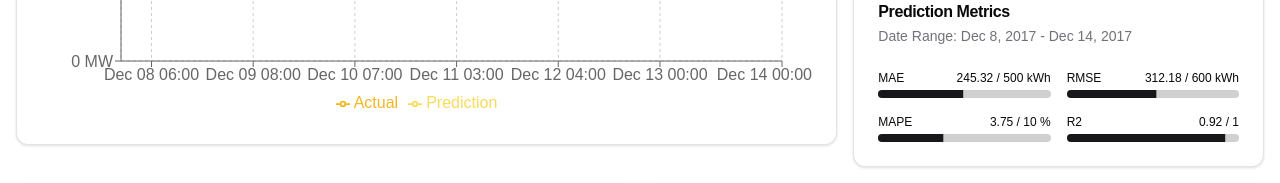
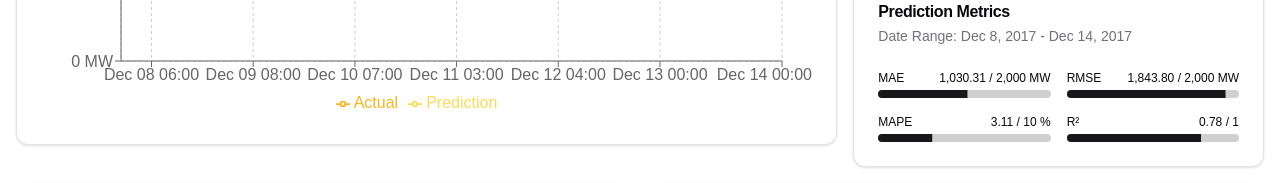
Before and after one commit to henrykobutra/energyblitz, a Next.js app: page /dashboard in a window 1280 px wide. Shown: the part 578-761 px from the top of the page. Built offline with nearby package versions, Linux system fonts and the light colour scheme.

Commit message:
implemented prediction metrics with some errors

```diff
--- a/components/charts/PredictionMetrics.tsx
+++ b/components/charts/PredictionMetrics.tsx
@@ -5,6 +5,9 @@ import { Progress } from "@/components/ui/progress";
 import { CardHeader } from "@/components/CardHeader";
 import { useChartStore } from "@/lib/stores/chartStore";
 import { format } from "date-fns";
+import { useEffect, useState } from "react";
+import { calculatePredictionMetrics } from "@/lib/data/utils/metrics";
+import { fetchHourlyData } from "@/lib/data/utils";
 
 interface MetricProps {
   label: string;
@@ -18,7 +21,11 @@ const Metric = ({ label, value, max, unit }: MetricProps) => (
     <div className="flex justify-between text-xs">
       <span>{label}</span>
       <span className="font-medium">
-        {value.toFixed(2)} / {max} {unit}
+        {value.toLocaleString(undefined, {
+          minimumFractionDigits: 2,
+          maximumFractionDigits: 2,
+        })}{" "}
+        / {max.toLocaleString()} {unit}
       </span>
     </div>
     <Progress value={(value / max) * 100} className="h-2" />
@@ -27,6 +34,28 @@ const Metric = ({ label, value, max, unit }: MetricProps) => (
 
 export function PredictionMetrics() {
   const dateRange = useChartStore((state) => state.dateRange);
+  const [metrics, setMetrics] = useState({
+    mae: 0,
+    rmse: 0,
+    mape: 0,
+    r2: 0,
+  });
+
+  useEffect(() => {
+    async function calculateMetrics() {
+      if (!dateRange?.from || !dateRange?.to) return;
+
+      try {
+        const data = await fetchHourlyData(dateRange.from, dateRange.to);
+        const calculatedMetrics = calculatePredictionMetrics(data);
+        setMetrics(calculatedMetrics);
+      } catch (error) {
+        console.error("Error calculating metrics:", error);
+      }
+    }
+
+    calculateMetrics();
+  }, [dateRange]);
 
   const formattedDateRange =
     dateRange?.from && dateRange?.to
@@ -43,10 +72,10 @@ export function PredictionMetrics() {
         description={`Date Range: ${formattedDateRange}`}
       />
       <CardContent className="flex-grow grid grid-cols-2 gap-4">
-        <Metric label="MAE" value={245.32} max={500} unit="kWh" />
-        <Metric label="RMSE" value={312.18} max={600} unit="kWh" />
-        <Metric label="MAPE" value={3.75} max={10} unit="%" />
-        <Metric label="R2" value={0.92} max={1} unit="" />
+        <Metric label="MAE" value={metrics.mae} max={2000} unit="MW" />
+        <Metric label="RMSE" value={metrics.rmse} max={2000} unit="MW" />
+        <Metric label="MAPE" value={metrics.mape} max={10} unit="%" />
+        <Metric label="R²" value={metrics.r2} max={1} unit="" />
       </CardContent>
     </Card>
   );
--- /dev/null
+++ b/lib/data/utils/metrics.ts
@@ -0,0 +1,77 @@
+import { ConsumptionDataParsed } from "@/types/data";
+
+interface PredictionMetrics {
+  mae: number;
+  rmse: number;
+  mape: number;
+  r2: number;
+}
+
+export function calculatePredictionMetrics(
+  data: ConsumptionDataParsed[],
+): PredictionMetrics {
+  // Filter out invalid data points
+  const validData = data.filter(
+    (item) =>
+      item.PJME != null &&
+      item.Predicted_PJME != null &&
+      !isNaN(item.PJME) &&
+      !isNaN(item.Predicted_PJME) &&
+      item.PJME !== 0, // Prevent division by zero for MAPE
+  );
+
+  if (!validData.length) {
+    return {
+      mae: 0,
+      rmse: 0,
+      mape: 0,
+      r2: 0,
+    };
+  }
+
+  const n = validData.length;
+  let sumActual = 0;
+  let sumAbsError = 0;
+  let sumSquaredError = 0;
+  let sumAbsPercentError = 0;
+  let sumSquaredTotal = 0;
+
+  // Calculate means and errors using only valid data
+  validData.forEach((item) => {
+    const actual = item.PJME;
+    const predicted = item.Predicted_PJME;
+    const error = actual - predicted;
+
+    sumActual += actual;
+    sumAbsError += Math.abs(error);
+    sumSquaredError += error * error;
+    sumAbsPercentError += Math.abs(error / actual) * 100;
+  });
+
+  const meanActual = sumActual / n;
+
+  // Recalculate sums in a separate loop for accuracy
+  validData.forEach((item) => {
+    const actual = item.PJME;
+    const predicted = item.Predicted_PJME;
+
+    // Calculate residual sum of squares (RSS)
+    sumSquaredError += Math.pow(actual - predicted, 2);
+    // Calculate total sum of squares (TSS)
+    sumSquaredTotal += Math.pow(actual - meanActual, 2);
+  });
+
+  // Calculate metrics
+  const mae = sumAbsError / n;
+  const rmse = Math.sqrt(sumSquaredError / n);
+  const mape = sumAbsPercentError / n;
+  // R² = 1 - (RSS/TSS)
+  const r2 = Math.max(0, 1 - sumSquaredError / sumSquaredTotal);
+
+  return {
+    mae,
+    rmse,
+    mape,
+    r2,
+  };
+}
```
